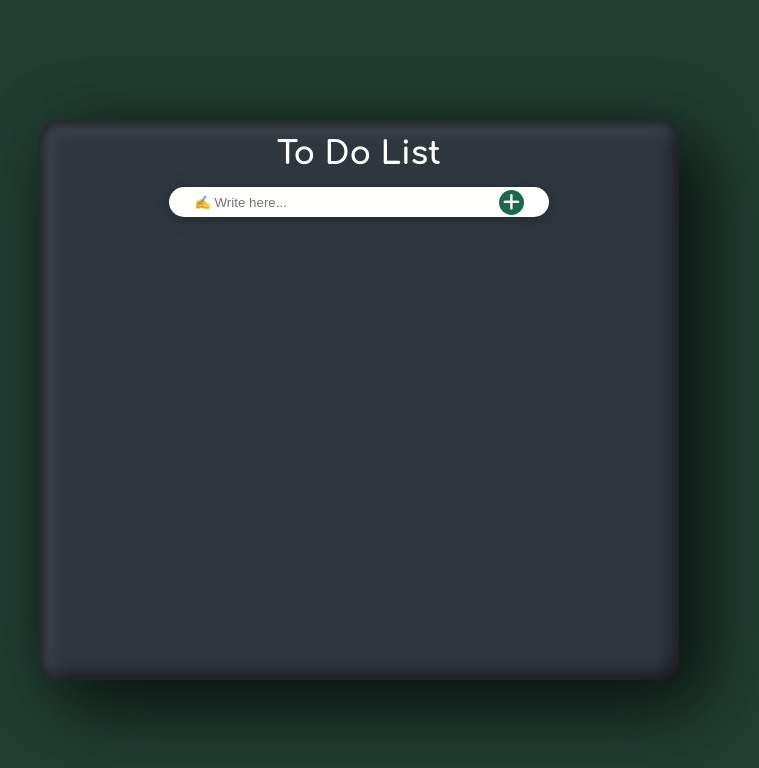
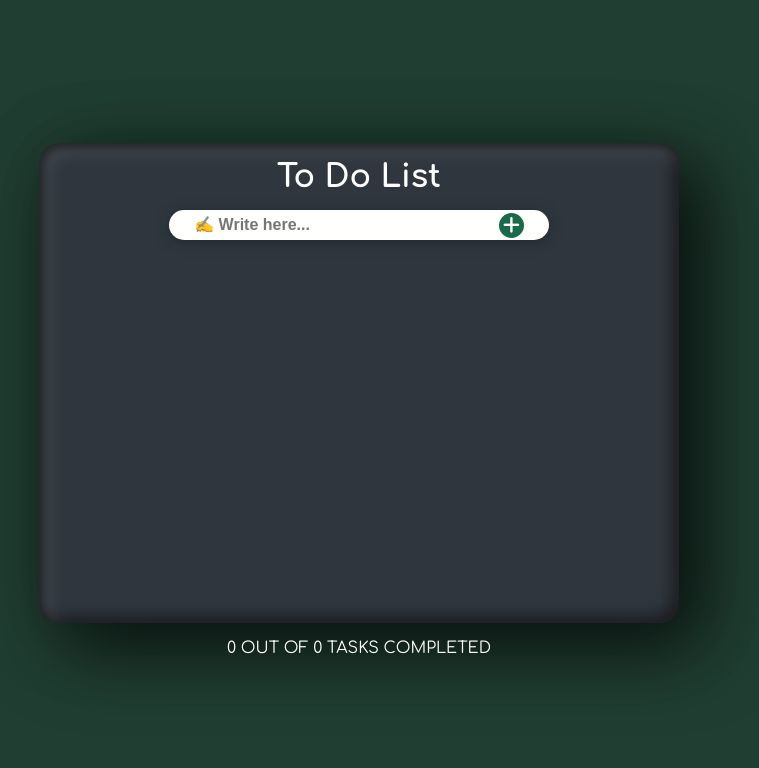
Before and after one commit to M-Burak-Yilmazer/newToDoList, a plain HTML site: page index.html in a window 1280 px wide. Shown: the whole page, without its empty margins (281-1040 px from the left). Drawn offline with Linux system fonts and the light colour scheme; some packages are replaced by stand-ins of ours; a script that the page names is missing.

Commit message:
getResult

```diff
--- a/app.js
+++ b/app.js
@@ -10,9 +10,11 @@ addButton.addEventListener("click", (e) => {
       const toDos = document.createElement("li");
       toDos.innerHTML = `${input.value} <button class="btn"></button>`;
       list.appendChild(toDos);
+
       addLocal();
       input.value = "";
       input.focus();
+      getResult();
     }
   } else {
     Swal.fire({
@@ -26,10 +28,12 @@ addButton.addEventListener("click", (e) => {
 list.addEventListener("click", (e) => {
   if (e.target.tagName === "LI") {
     e.target.classList.toggle("checked");
+    getResult();
     addLocal();
   } else if ((e.target.className = "btn")) {
     e.target.parentElement.remove();
     addLocal();
+    getResult();
   }
 });
 
@@ -47,3 +51,14 @@ const getValues = () => {
   list.innerHTML = localStorage.getItem("values");
 };
 getValues();
+
+function getResult() {
+  document.querySelector(".completed").textContent =
+    document.querySelectorAll(".checked").length;
+
+  console.log(
+    (document.querySelector(".total").textContent =
+      document.querySelectorAll("li").length)
+  );
+}
+getResult();
--- a/index.html
+++ b/index.html
@@ -4,7 +4,11 @@
     <meta charset="UTF-8" />
     <meta name="viewport" content="width=device-width, initial-scale=1.0" />
     <title>To Do List</title>
-    <link rel="shortcut icon" href="./images/copywriting_4693388.png" type="image/x-icon">
+    <link
+      rel="shortcut icon"
+      href="./images/copywriting_4693388.png"
+      type="image/x-icon"
+    />
     <link
       rel="stylesheet"
       href="https://cdnjs.cloudflare.com/ajax/libs/font-awesome/6.4.2/css/all.min.css"
@@ -23,6 +27,13 @@
       </div>
       <ul class="list"></ul>
     </div>
+
+    <div>
+      <p>
+        <span class="completed"> </span> OUT OF <span class="total"></span> TASKS
+        COMPLETED
+      </p>
+    </div>
     <script src="https://cdn.jsdelivr.net/npm/sweetalert2@11"></script>
     <script src="app.js"></script>
   </body>
--- a/style.css
+++ b/style.css
@@ -13,6 +13,8 @@ body {
   color: #fffffd;
   display: flex;
   height: 100vh;
+  flex-direction: column;
+  gap:1rem;
   align-items: center;
   justify-content: center;
 }
@@ -22,7 +24,8 @@ body {
   background-color: #2f363e;
   width: 50%;
   border-radius: 20px;
-  height: 70%;
+min-height: 60vh;
+  max-height: 100vh;
   box-shadow: 25px 25px 75px rgba(0, 0, 0, 0.642),
     10px 10px 70px rgba(0, 0, 0, 0.25), inset 5px 5px 10px rgba(0, 0, 0, 0.5),
     inset 5px 5px 20px rgba(255, 255, 255, 0.2),
@@ -46,11 +49,13 @@ h1 {
     rgba(14, 30, 37, 0.32) 0px 2px 16px 0px;
 }
 .inputArea {
-    background-color: transparent;
+  background-color: transparent;
   border: none;
   outline: none;
   width: 80%;
   height: 30px;
+  font-size: 1rem;
+  font-weight: bold;
 }
 #addBtn {
   cursor: pointer;
@@ -84,9 +89,9 @@ h1 {
   position: relative;
   overflow: hidden;
   text-overflow: ellipsis;
-  cursor:pointer;
-   /* box-shadow: -3px -3px 1px rgba(228, 115, 73, 0.642),3px 3px 1px rgba(228, 115, 73, 0.642); */
-    /* 5px 5px 10px rgba(228, 115, 73, 0.25),   */
+  cursor: pointer;
+  /* box-shadow: -3px -3px 1px rgba(228, 115, 73, 0.642),3px 3px 1px rgba(228, 115, 73, 0.642); */
+  /* 5px 5px 10px rgba(228, 115, 73, 0.25),   */
 }
 .list li button {
   content: "";
@@ -95,18 +100,18 @@ h1 {
   background-position: center;
   background-color: transparent;
   border: none;
-  margin-left:5%;
+  margin-left: 5%;
   width: 30px;
   height: 30px;
   position: absolute;
   right: 10px;
   top: 3px;
   cursor: pointer;
-  transition:scale 1s  ease-in-out;
+  transition: scale 1s ease-in-out;
 }
-.list li button:hover{
-    scale:1.2;
-    cursor:pointer;
+.list li button:hover {
+  scale: 1.2;
+  cursor: pointer;
 }
 
 .list li::before {
```
